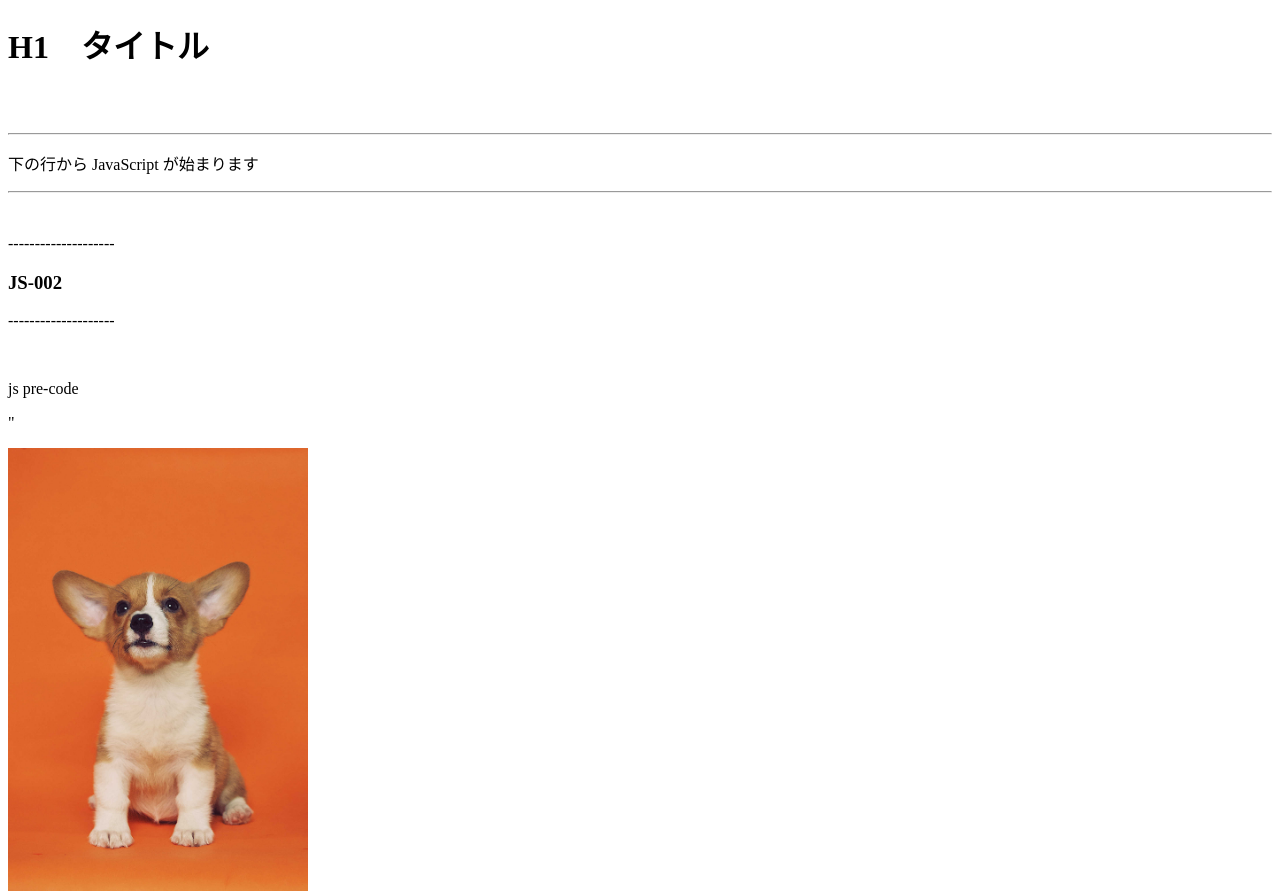
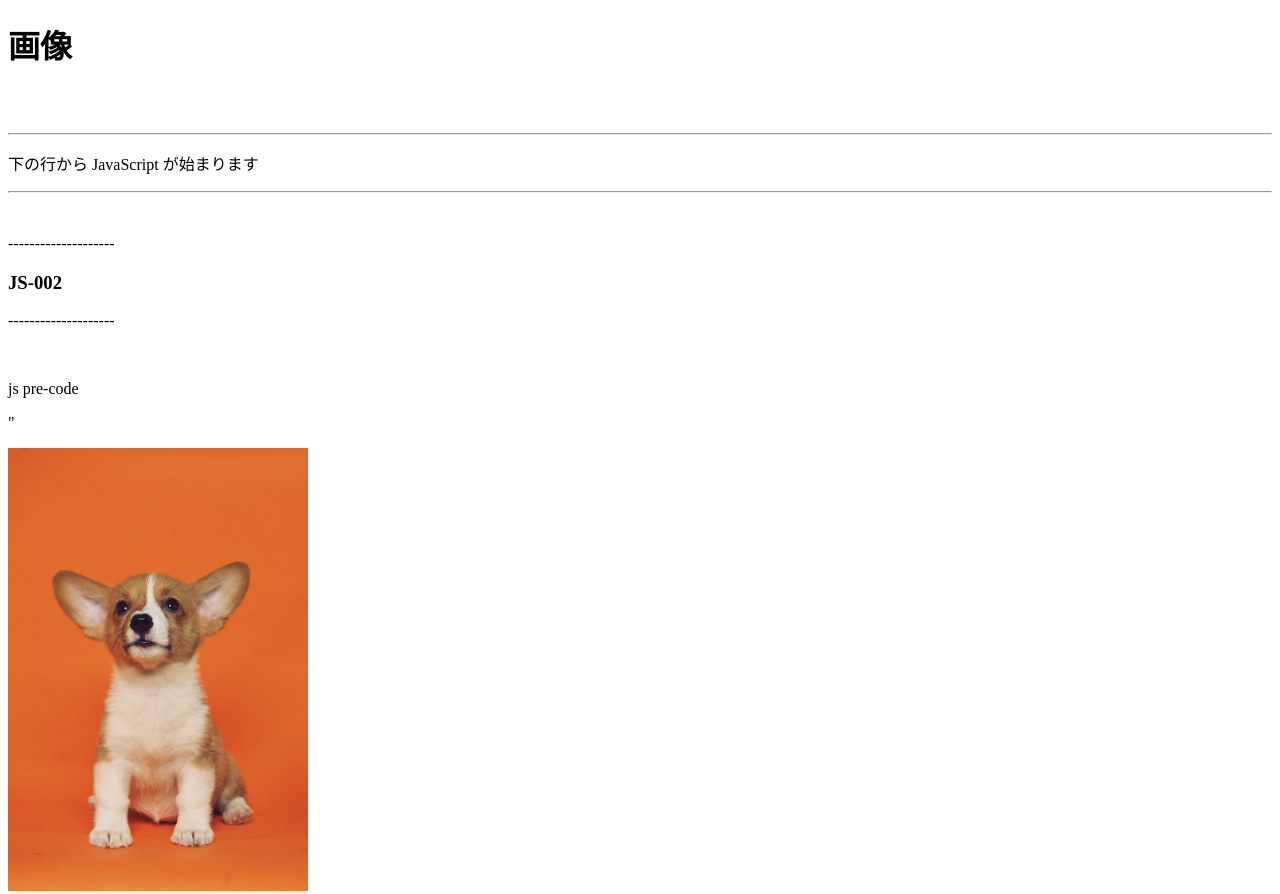
Before and after one commit to Researcher-H/display_image, a plain HTML site: page index.html in a window 1280 px wide. Shown: the top 894 px of the page. Drawn offline with Linux system fonts and the light colour scheme.

Commit message:
Update index.html

```diff
--- a/index.html
+++ b/index.html
@@ -8,7 +8,7 @@
 
 <body>
   <main>
-    <h1>H1　タイトル</h1>
+    <h1>画像</h1>
 
     <br>
     <br>
```
